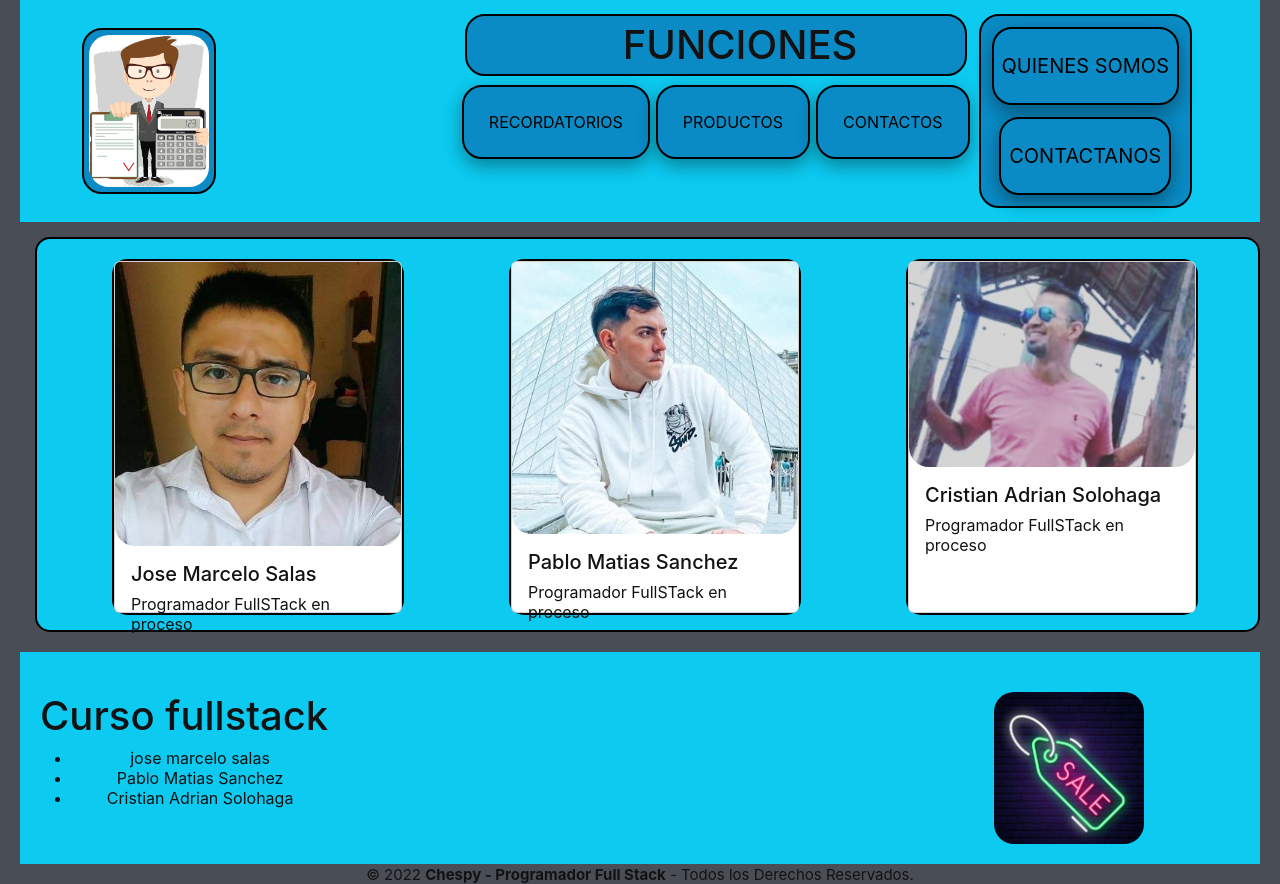
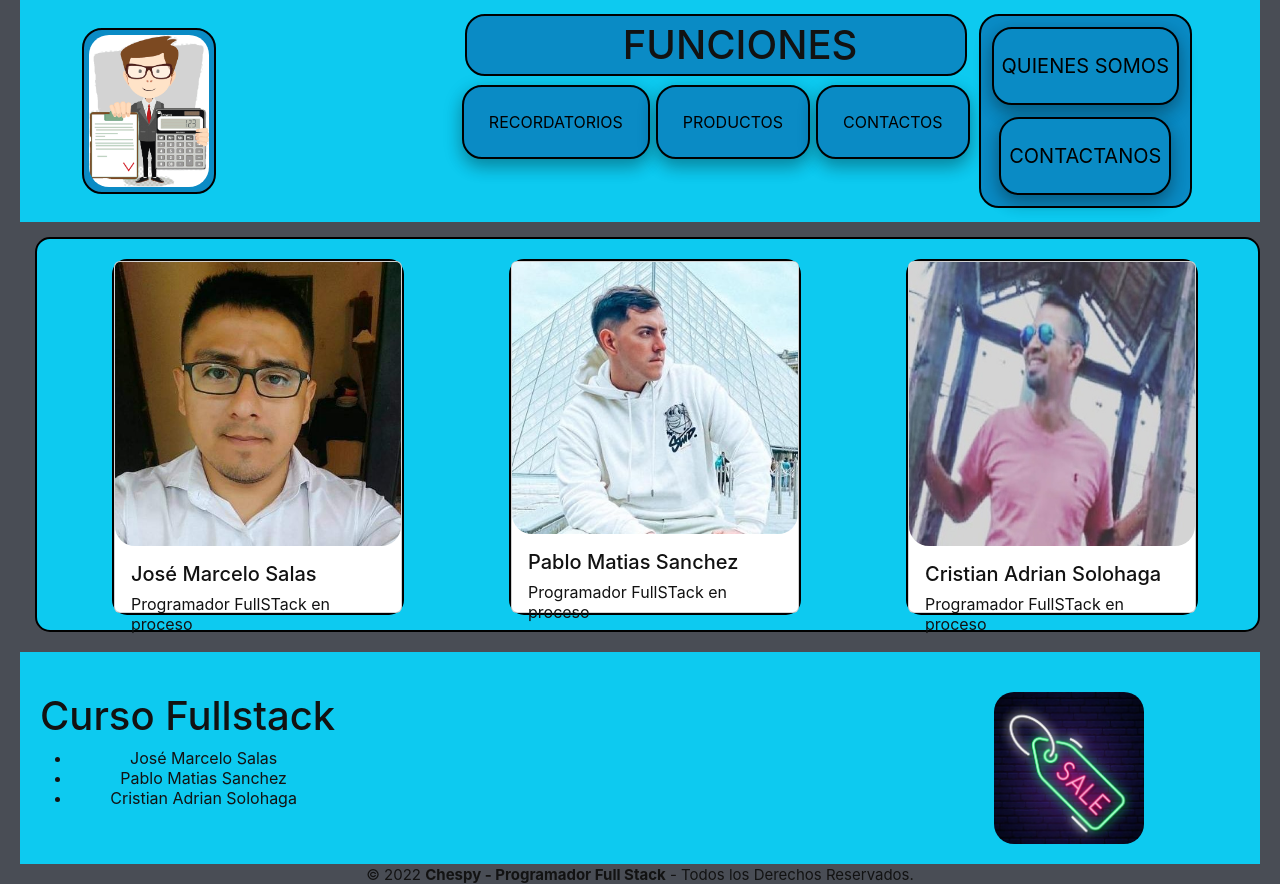
Before and after one commit to josemasa/REACT-TP-HERRAMIENTASVENDEDOR, a React (Vite) app in the folder frontend/: page /qs in a window 1280 px wide. Built offline with nearby package versions, Linux system fonts and the light colour scheme.

Commit message:
hotfix cambios

```diff
--- a/frontend/src/components/Footer.jsx
+++ b/frontend/src/components/Footer.jsx
@@ -7,9 +7,9 @@ function Footer() {
       <FOOTER>
         <div className="conteinerfooter">
           <div>
-            <h1>Curso fullstack </h1>
+            <h1>Curso Fullstack </h1>
             <ul>
-              <li>jose marcelo salas </li>
+              <li>José Marcelo Salas </li>
 
               <li>Pablo Matias Sanchez</li>
 
--- a/frontend/src/components/Qsbody.jsx
+++ b/frontend/src/components/Qsbody.jsx
@@ -3,7 +3,7 @@ import Button from "react-bootstrap/Button";
 import Card from "react-bootstrap/Card";
 import styled from "styled-components";
 import jms from "../../img/jose.jpg";
-import cris from "../../img/cristian.jpg";
+import cris from "../../img/cristian.jpeg";
 import matu from "../../img/matu.jpg";
 
 const Qsbody = () => {
@@ -14,7 +14,7 @@ const Qsbody = () => {
           <Card style={{ width: "18rem", height: "22rem" }}>
             <Card.Img variant="top" src={jms} />
             <Card.Body>
-              <Card.Title>Jose Marcelo Salas </Card.Title>
+              <Card.Title>José Marcelo Salas </Card.Title>
               <Card.Text>Programador FullSTack en proceso</Card.Text>
             </Card.Body>
           </Card>
```
Also changed, not shown: frontend/img/Cristian.jpeg (added).
